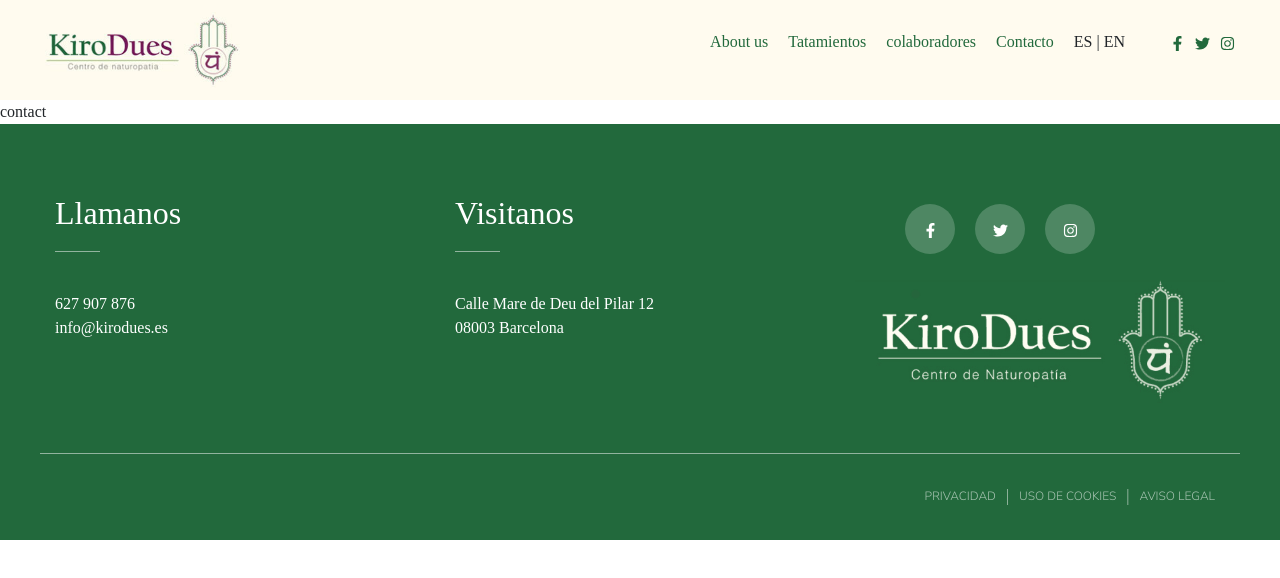
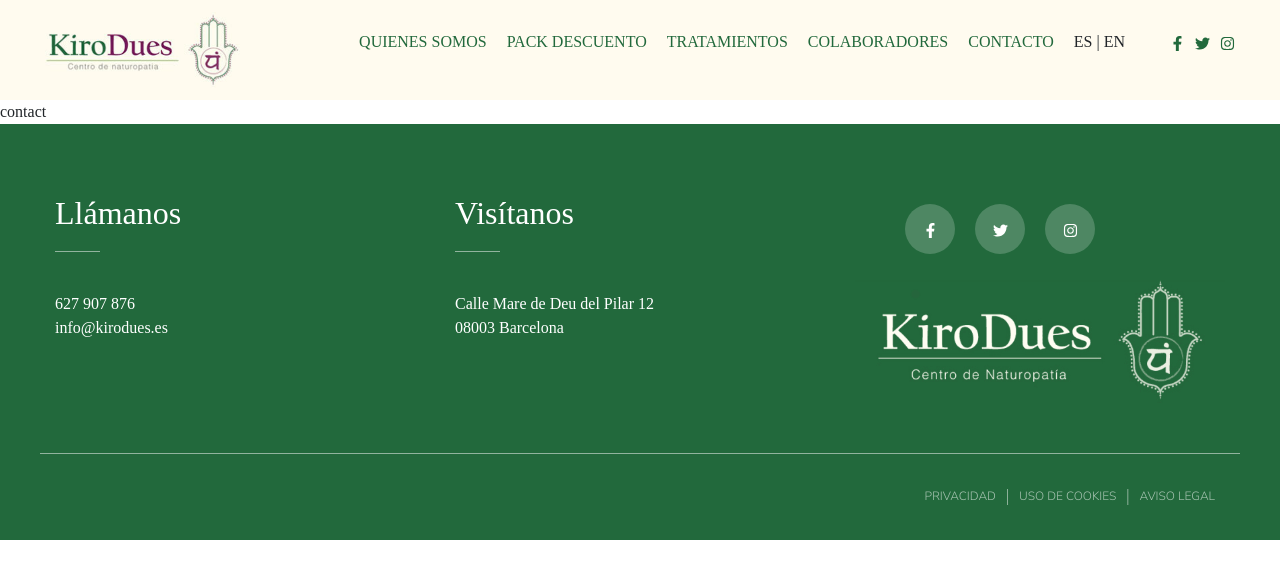
Before and after one commit to rjulia/kirodues, a React (Create React App) app: page /contacto in a window 1280 px wide. Shown: the top 578 px of the page. Built offline with nearby package versions, Linux system fonts and the light colour scheme; a web font is replaced by a local one.

Commit message:
add translations create new packs discount page

```diff
--- a/src/i18n/translations/en.json
+++ b/src/i18n/translations/en.json
@@ -1,6 +1,57 @@
 {
-  "404": {
-    "content": "La paguina no es troba dsiponible",
-    "title": "Página 404"
+  "menu": {
+    "aboutus":"ABOUT US",
+    "discount_packs":"DISCOUNT PACKS",
+    "treatments":"TREATMENTS",
+    "collaborators":"COLLABORATORS",
+    "contact":"CONTACT"
+  },
+  "home":{
+    "first_block": {
+      "title": "Welcome to KiroDues in Barcelona, massage center and naturopathy",
+      "content":"The KiroDues center was born thanks to the passion and curiosity of its founders for the art of massage and the different holistic and alternative techniques. Through the fusion of anatomical-physiological, energetic and emotional knowledge allows us to find the most suitable combination for each person and thus get to restore the physical-emotional balance.",
+      "button":"See More"
+    },
+    "second_block":{
+      "title":"Naturopathy and Wellness Treatments in Barcelona",
+      "button":"See Treatments"
+    },
+    "third_block":{
+      "title":"What they think about KiroDues"
+    },
+    "fourth_block":{
+      "title":"Gift CARD",
+      "content":"Offer someone a unique experience gift, we make special gift cards.Body rituals, wrapping massages, ayurveda treatments, hot stone massage, decontracting treatments ... Contact us and we will advise you"
+    }
+  },
+  "footer":{
+    "contact_us":"Contact us",
+    "visit_us":"Visit us",
+    "privacy":"PRIVACY",
+    "cookies":"COOKIES",
+    "legal":"LEGAL"
+  },
+  "discount_pack":{
+    "title":"Discount pack",
+    "content":"Naturopathy and Wellness in Barcelona",
+    "price":"Total price without discount: 260 €"
+  },
+  "treaatments":{
+    "title":"Treatments",
+    "content":"Naturopathy and Wellness in Barcelona",
+    "button":"Discount Pack"
+  },
+  "collaborators":{
+    "title":"Collaborators"
+  },
+  "contact":{
+    "title":"KiroDues",
+    "content":"Naturopathy Center",
+    "button_map":"See Map",
+    "first_field":"Name (required)",
+    "second_field":"Email (required)",
+    "third_field":"Subject",
+    "fouth_field":"Message",
+    "button_send":"Send"
   }
 }
--- a/src/i18n/translations/es.json
+++ b/src/i18n/translations/es.json
@@ -1,6 +1,57 @@
 {
-  "404": {
-    "content": "La paguina no es troba dsiponible",
-    "title": "Página 404"
+  "menu": {
+    "aboutus":"QUIENES SOMOS",
+    "discount_packs":"PACK DESCUENTO",
+    "treatments":"TRATAMIENTOS",
+    "collaborators":"COLABORADORES",
+    "contact":"CONTACTO"
+  },
+  "home":{
+    "first_block": {
+      "title": "Bienvenidos a KiroDues en Barcelona, centro de masajes y naturopatía",
+      "content":"El centro KiroDues nació gracias a la pasión y curiosidad de sus fundadoras por el arte del masaje y las diferentes técnicas holísticas y alternativas. A través de la fusión de los conocimientos anatómicos-fisiológicos, energéticos y emocionales nos permite encontrar la combinación más adecuada para cada persona y así llegar a restablecer el equilibrio físico-emocional.",
+      "button":"Ver Más"
+    },
+    "second_block":{
+      "title":"Tratamientos Naturopatía y Wellnes en Barcelona",
+      "button":"Ver Tratamientos"
+    },
+    "third_block":{
+      "title":"Lo que opinan de KiroDues"
+    },
+    "fourth_block":{
+      "title":"Tarjeta REGALO",
+      "content":"Regala una experiencia única, hacemos tarjetas especiales para regalar tratamientos:Rituales corporales, masajes con envolturas, tratamientos ayurveda, masaje con piedras calientes, tratamientos descontracturantes... Contacta con nosotros y te asesoraremos!"
+    }
+  },
+  "footer":{
+    "contact_us":"Llámanos",
+    "visit_us":"Visítanos",
+    "privacy":"PRIVACIDAD",
+    "cookies":"USO DE COOKIES",
+    "legal":"AVISO LEGAL"
+  },
+  "discount_pack":{
+    "title":"Packs con DESCUENTO",
+    "content":"Naturopatia y Wellnes Barcelona",
+    "price":"Precio sin descuento 260 €"
+  },
+  "treaatments":{
+    "title":"Tratamientos",
+    "content":"Naturopatia y Wellnes Barcelona",
+    "button":"Pack Descuento"
+  },
+  "collaborators":{
+    "title":"Colaboradores"
+  },
+  "contact":{
+    "title":"KiroDues",
+    "content":"Centro de Naturopatia",
+    "button_map":"Ver Mapa",
+    "first_field":"Nombre (requerido)",
+    "second_field":"Email (requerido)",
+    "third_field":"Asunto",
+    "fouth_field":"Su mensaje",
+    "button_send":"Enviar"
   }
 }
--- a/src/layout/Footer.js
+++ b/src/layout/Footer.js
@@ -1,22 +1,26 @@
 import React from 'react'
 import "./Footer.scss"
+import { withTranslation, useTranslation } from 'react-i18next';
+
 import { FaFacebookF, FaInstagram, FaTwitter } from "react-icons/fa";
 
 import Logo from "../assets/images/kirodues_centro_de_naturopatia_barcelona_salud_bienestar_transparente.png";
 const Footer = () => {
+  const { t } = useTranslation();
+
   return (
     <div className="container-fluid footer__container">
       <div className="container">
         <div className="row footer__box-links">
           <div className="col-12 col-md-4">
-            <h2>Llamanos</h2>
+            <h2>{t('footer.contact_us')}</h2>
             <span className="tel">
               627 907 876
               </span>
             <a href="mailto:info@kirodues.es">info@kirodues.es</a>
           </div>
           <div className="col-12 col-md-4">
-            <h2>Visitanos</h2>
+            <h2>{t('footer.visit_us')}</h2>
             <span className="address">
               Calle Mare de Deu del Pilar 12 <br />
               08003 Barcelona
@@ -45,9 +49,9 @@ const Footer = () => {
         </div>
         <div className="footer__box-legal">
           <ul>
-            <li>PRIVACIDAD</li> |
-            <li>USO DE COOKIES</li> |
-            <li>AVISO LEGAL</li>
+            <li>{t('footer.privacy')}</li> |
+            <li>{t('footer.cookies')}</li> |
+            <li>{t('footer.legal')}</li>
           </ul>
         </div>
       </div>
@@ -55,4 +59,4 @@ const Footer = () => {
   )
 }
 
-export default Footer
+export default withTranslation()(Footer)
--- a/src/layout/Header.js
+++ b/src/layout/Header.js
@@ -1,4 +1,5 @@
 import React from 'react'
+import { withTranslation, useTranslation } from 'react-i18next';
 import './Header.scss'
 import Logo from "../assets/images/kirodues_log-300x113.jpg";
 import { NavLink as Link, } from "react-router-dom";
@@ -6,6 +7,11 @@ import { FaFacebookF, FaInstagram, FaTwitter } from "react-icons/fa";
 
 
 const Header = () => {
+  const { i18n, t } = useTranslation();
+
+  const changeLanguage = lng => {
+    i18n.changeLanguage(lng);
+  };
   return (
     <nav className="header__container container-fluid">
 
@@ -20,29 +26,34 @@ const Header = () => {
           <ul>
             <li>
               <Link to="/nosotros">
-                About us
+                {t('menu.aboutus')}
+              </Link>
+            </li>
+            <li>
+              <Link to="/packs">
+                {t('menu.discount_packs')}
               </Link>
             </li>
             <li>
               <Link to="/tratamientos">
-                Tatamientos
+                {t('menu.treatments')}
               </Link>
             </li>
             <li>
               <Link to="/colaboradores">
-                colaboradores
+                {t('menu.collaborators')}
               </Link>
             </li>
             <li>
               <Link to="/colaboradores">
-                Contacto
+                {t('menu.contact')}
               </Link>
             </li>
 
           </ul>
         </div>
         <div className="header__menu--language">
-          <span>ES</span> | <span>EN</span>
+          <span onClick={() => changeLanguage('es')}>ES</span> | <span onClick={() => changeLanguage('en')}>EN</span>
         </div>
         <div className="header__menu--social-media">
           <ul>
@@ -58,4 +69,4 @@ const Header = () => {
   )
 }
 
-export default Header
+export default withTranslation()(Header)
```
Also changed, not shown: src/pages/packs/packs.js (added, +11 -0 lines), src/pages/packs/packs.scss (added).
